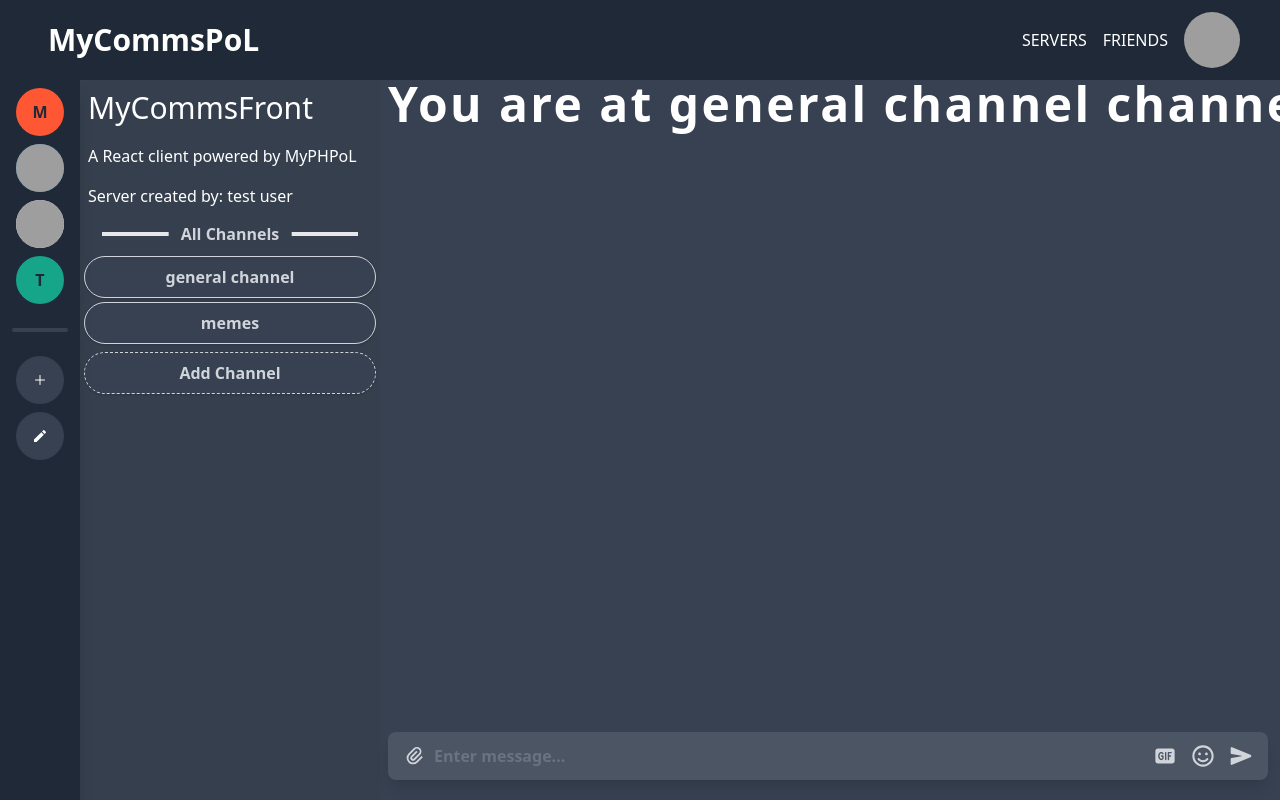
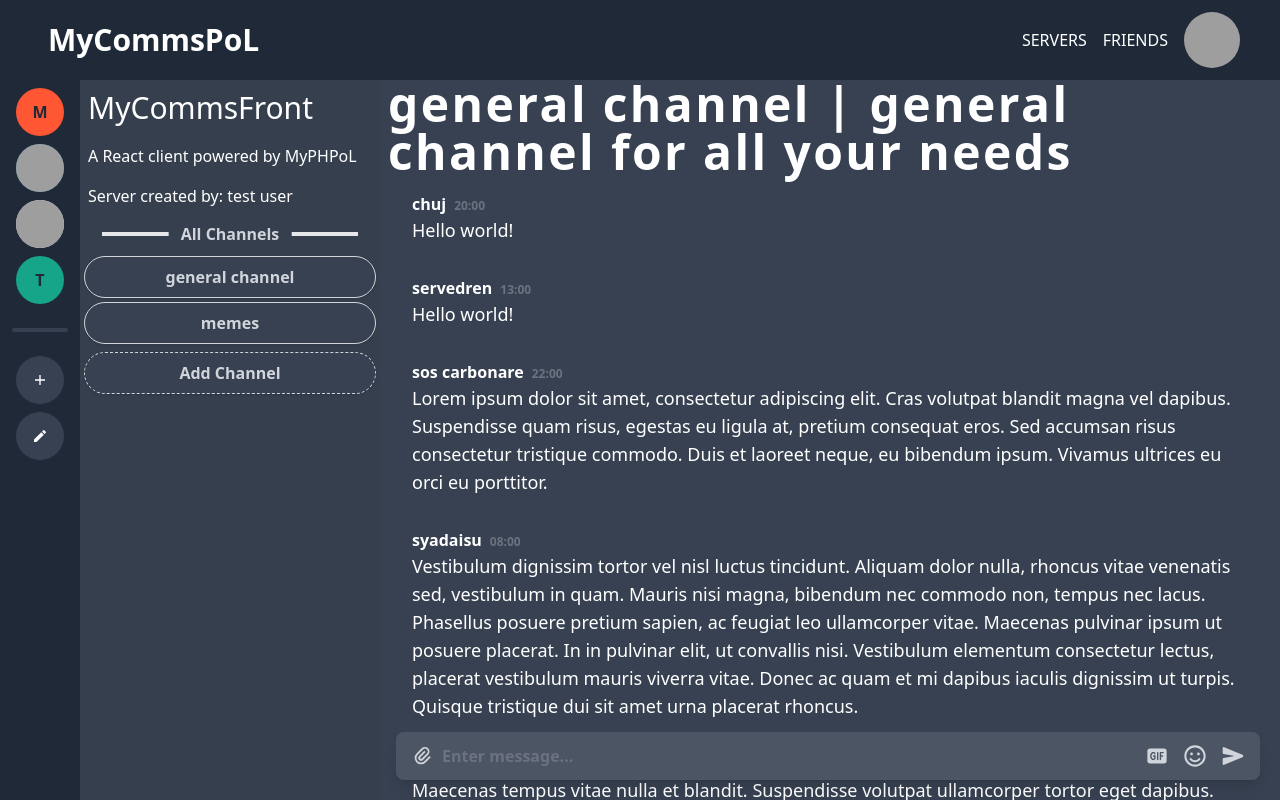
Before and after one commit to MyPHPoL/MyCommsFront, a React (Create React App) app: page /Servers/id-test/1 in a window 1280 px wide. Built offline with nearby package versions, Linux system fonts and the light colour scheme; grey boxes are pictures that could not be loaded.

Commit message:
messages mockup

```diff
--- a/src/App.tsx
+++ b/src/App.tsx
@@ -1,9 +1,9 @@
-import Header from "./Components/Header";
+import MainPage from "./Pages/MainPage";
 
 function App(){
     return (
-        <div className="flex">
-          <Header></Header>
+        <div>
+          <MainPage/>
         </div>
     );
 }
--- a/src/Components/Channel.tsx
+++ b/src/Components/Channel.tsx
@@ -1,6 +1,6 @@
-import React from 'react';
-import { useParams } from 'react-router-dom';
-import { channels } from '../fakedb';
+import React from "react";
+import { useParams } from "react-router-dom";
+import { channels } from "../fakedb";
 import { RiAttachment2 } from "react-icons/ri";
 import { FaRegSmile } from "react-icons/fa";
 import { IoSend } from "react-icons/io5";
@@ -14,29 +14,94 @@ export interface ChannelProps {
 
 function Channel() {
   const { ChannelId } = useParams();
-    const Channel: ChannelProps | undefined = channels.find((channel) => channel.id === ChannelId);
+  const Channel: ChannelProps | undefined = channels.find(
+    (channel) => channel.id === ChannelId
+  );
   return (
-        <div className='md:flex h-full w-full -z-20 flex-col fixed inset-y-0 top-20 left-[380px]'>
-            <div className='text-5xl shadow-sg tracking-wider font-semibold text-white ml-2 my-auto;'>You are at {Channel?.name} channel!</div>
+    <div className='md:flex h-auto w-auto -z-20 flex-col fixed inset-y-0 top-20 left-[380px]'>
+      <div className='text-5xl shadow-sg tracking-wider font-semibold text-white ml-2'>
+        {Channel?.name} | {Channel?.description}
+      </div>
+      <div className='items-center mt-0 ml-0 mx-auto px-0 pb-16 overflow-y-scroll'>
+        <Message author='chuj' content='Hello world!' timestamp='20:00' />
+        <Message author='servedren' content='Hello world!' timestamp='13:00' />
+        <Message
+          author='sos carbonare'
+          content='Lorem ipsum dolor sit amet, consectetur adipiscing elit. Cras volutpat blandit magna vel dapibus. Suspendisse quam risus, egestas eu ligula at, pretium consequat eros. Sed accumsan risus consectetur tristique commodo. Duis et laoreet neque, eu bibendum ipsum. Vivamus ultrices eu orci eu porttitor. '
+          timestamp='22:00'
+        />
+        <Message
+          author='syadaisu'
+          content='Vestibulum dignissim tortor vel nisl luctus tincidunt. Aliquam dolor nulla, rhoncus vitae venenatis sed, vestibulum in quam. Mauris nisi magna, bibendum nec commodo non, tempus nec lacus. Phasellus posuere pretium sapien, ac feugiat leo ullamcorper vitae. Maecenas pulvinar ipsum ut posuere placerat. In in pulvinar elit, ut convallis nisi. Vestibulum elementum consectetur lectus, placerat vestibulum mauris viverra vitae. Donec ac quam et mi dapibus iaculis dignissim ut turpis. Quisque tristique dui sit amet urna placerat rhoncus. '
+          timestamp='08:00'
+        />
+        <Message
+          author='chuj'
+          content='Maecenas tempus vitae nulla et blandit. Suspendisse volutpat ullamcorper tortor eget dapibus. Etiam imperdiet augue vel magna lacinia, ut iaculis nunc bibendum. Morbi sed nibh a justo hendrerit congue et eu elit. Suspendisse in neque est. Vivamus ac tortor gravida, mattis elit vitae, commodo augue. Donec interdum, nunc quis rutrum ultrices, orci augue vehicula magna, non dictum nunc risus a turpis. Suspendisse sed purus id mi venenatis porta ut id quam. Nullam condimentum vestibulum augue nec cursus. '
+          timestamp='20:00'
+        />
+        <Message author='test' content='short message' timestamp='09:27' />
+        <Message
+          author='chuj'
+          content='Maecenas tempus vitae nulla et blandit. Suspendisse volutpat ullamcorper tortor eget dapibus. Etiam imperdiet augue vel magna lacinia, ut iaculis nunc bibendum. Morbi sed nibh a justo hendrerit congue et eu elit. Suspendisse in neque est. Vivamus ac tortor gravida, mattis elit vitae, commodo augue. Donec interdum, nunc quis rutrum ultrices, orci augue vehicula magna, non dictum nunc risus a turpis. Suspendisse sed purus id mi venenatis porta ut id quam. Nullam condimentum vestibulum augue nec cursus. '
+          timestamp='21:00'
+        />
+      </div>
       <TextBar></TextBar>
     </div>
   );
-};
+}
 
 // input field at the bottom of the page
 const TextBar = () => (
-  <div
-    className='flex flex-row items-center justify-between fixed bottom-3 rounded-lg right-1 left-[380px] shadow-lg bg-gray-600 px-2 h-12 m-2 mx-4;'>
-    <button><RiAttachment2 size='22' className='text-gray-300 mx-2 hover:text-gray-200'/></button>
+  <div className='flex flex-row items-center justify-between fixed bottom-3 rounded-lg right-1 left-[380px] shadow-lg bg-gray-600 px-2 h-12 m-2 mx-4'>
+    <button>
+      <RiAttachment2
+        size='22'
+        className='text-gray-300 mx-2 hover:text-gray-200 '
+      />
+    </button>
     <input
-      type="text"
-      placeholder="Enter message..."
-      className="font-semibold w-full bg-transparent outline-none ml-0 mr-auto text-gray-300 placeholder-gray-500 cursor-text;"
+      type='text'
+      placeholder='Enter message...'
+      className='font-semibold w-full bg-transparent outline-none ml-0 mr-auto text-gray-300 placeholder-gray-500 cursor-text'
     />
-    <button><HiGif size='22' className='text-gray-300 mx-2 hover:text-gray-200'/></button>
-    <button><FaRegSmile size='22' className='text-gray-300 mx-2 hover:text-gray-200'/></button>
-    <button><IoSend size='22' className='text-gray-300 mx-2 hover:text-gray-200'/></button>
+    <button>
+      <HiGif size='22' className='text-gray-300 mx-2 hover:text-gray-200' />
+    </button>
+    <button>
+      <FaRegSmile
+        size='22'
+        className='text-gray-300 mx-2 hover:text-gray-200'
+      />
+    </button>
+    <button>
+      <IoSend size='22' className='text-gray-300 mx-2 hover:text-gray-200' />
+    </button>
   </div>
 );
 
+const Message = ({
+  author,
+  content,
+  timestamp,
+}: {
+  author: string;
+  content: string;
+  timestamp: string;
+}) => (
+  <div className='w-full flex-row justify-evenly py-4 px-8 m-0 cursor-pointer'>
+    <div className='flex flex-col justify-start ml-auto;'>
+      <p className='text-left font-semibold text-white mr-2 cursor-pointer'>
+        {author}
+        <small className='text-xs text-left font-semibold text-gray-500 ml-2'>
+          {timestamp}
+        </small>
+      </p>
+      <p className='text-lg text-left text-white mr-auto whitespace-normal'>
+        {content}
+      </p>
+    </div>
+  </div>
+);
 export default Channel;
--- a/src/Components/Sidebar.tsx
+++ b/src/Components/Sidebar.tsx
@@ -1,6 +1,6 @@
 import React from "react";
 import { Route, Link, Routes } from "react-router-dom";
-import { IoAdd } from "react-icons/io5";
+import { IoMdAdd } from "react-icons/io";
 import { IoMdCreate } from "react-icons/io";
 import Server from "./Server";
 
@@ -11,8 +11,8 @@ interface SidebarProps {
 export default function Sidebar({ items }: SidebarProps) {
   return (
     <div>
-      <div className="fixed h-full top-20 left-0 w-31 flex flex-col bg-primary shadow-lg">
-        <ul className="m-4 first:my-0 last:my-0">
+      <div className='fixed h-full top-20 left-0 w-31 flex flex-col bg-primary'>
+        <ul className='m-4 first:my-0 last:my-0'>
           {items.map(({ id, name, picture }) => (
             <li key={id}>
               <Link to={id}>
@@ -21,10 +21,10 @@ export default function Sidebar({ items }: SidebarProps) {
             </li>
           ))}
         </ul>
-        <hr className="w-14 h-1 mx-auto my-4 border-0 rounded bg-gray-700"></hr>
-        <ul className="m-4 first:my-0 last:my-0">
+        <hr className='w-14 h-1 mx-auto my-4 border-0 rounded bg-gray-700'></hr>
+        <ul className='m-4 first:my-0 last:my-0'>
           <i>
-            <IconButton icon={<IoAdd />} name={"Join Server"} />
+            <IconButton icon={<IoMdAdd />} name={"Join Server"} />
           </i>
           <i>
             <IconButton icon={<IoMdCreate />} name={"Create Server"} />
@@ -32,7 +32,7 @@ export default function Sidebar({ items }: SidebarProps) {
         </ul>
       </div>
       <Routes>
-        <Route path="/:ServerId/*" element={<Server />} />
+        <Route path='/:ServerId/*' element={<Server />} />
       </Routes>
     </div>
   );
@@ -45,10 +45,10 @@ interface IconButtonProps {
 
 // technical buttons (join server, create server, etc.)
 const IconButton = ({ icon, name }: IconButtonProps) => (
-  <div className="font-semibold relative flex items-center justify-center h-12 w-12 mt-2 mb-2 mx-auto bg-secondary group hover:bg-yellow-500 text-white hover:text-primary hover:rounded-xl rounded-3xl transition-all duration-300 ease-linear cursor-pointer shadow-lg;">
+  <div className='font-semibold relative flex items-center justify-center h-12 w-12 mt-2 mb-2 mx-auto bg-secondary group hover:bg-yellow-500 text-white hover:text-primary hover:rounded-xl rounded-3xl transition-all duration-300 ease-linear cursor-pointer'>
     {icon}
 
-    <span className="group-hover:scale-100 z-50 absolute w-auto p-2 m-2 min-w-max left-14 rounded-md shadow-md text-white bg-gray-900 text-xs font-bold transition-all duration-100 scale-0 origin-left;">
+    <span className='group-hover:scale-100 z-50 absolute w-auto p-2 m-2 min-w-max left-14 rounded-md shadow-md text-white bg-gray-900 text-xs font-bold transition-all duration-100 scale-0 origin-left'>
       {name}
     </span>
   </div>
@@ -79,21 +79,19 @@ export var colors = [
 // buttons for servers or friends (dynamically changing background color or server picture as background)
 const ServerButton = ({ name, picture }: ServerButtonProps) => (
   <div
-    className="group font-semibold relative flex items-center justify-center h-12 w-12 mt-2 mb-2 mx-auto text-primary hover:rounded-xl rounded-3xl transition-all duration-300 ease-linear cursor-pointer shadow-lg;"
+    className='group font-semibold relative flex items-center justify-center h-12 w-12 mt-2 mb-2 mx-auto text-primary hover:rounded-xl rounded-3xl transition-all duration-300 ease-linear cursor-pointer'
     style={{
       backgroundColor: colors[Math.floor(Math.random() * colors.length)],
-    }}
-  >
+    }}>
     {picture ? (
       <picture
-        className="group bg-center bg-cover w-full h-full rounded-full hover:bg-center hover:bg-cover hover:w-full hover:h-full"
-        style={{ backgroundImage: `url(${picture})` }}
-      ></picture>
+        className='group bg-center bg-cover w-full h-full rounded-full hover:bg-center hover:bg-cover hover:w-full hover:h-full'
+        style={{ backgroundImage: `url(${picture})` }}></picture>
     ) : (
       name[0].toUpperCase()
     )}
 
-    <span className="group-hover:scale-100 absolute w-auto p-2 m-2 min-w-max left-14 rounded-md shadow-md text-white bg-gray-900 text-xs font-semibold transition-all duration-100 scale-0 origin-left;">
+    <span className='group-hover:scale-100 absolute w-auto p-2 m-2 min-w-max left-14 rounded-md shadow-md text-white bg-gray-900 text-xs font-semibold transition-all duration-100 scale-0 origin-left'>
       {name}
     </span>
   </div>
--- /dev/null
+++ b/src/Pages/MainPage.tsx
@@ -0,0 +1,11 @@
+import Header from "../Components/Header";
+
+function MainPage(){
+    return (
+        <div className="flex">
+          <Header></Header>
+        </div>
+    );
+}
+
+export default MainPage;
```
Lines whose indentation alone changed are shown as unchanged.
